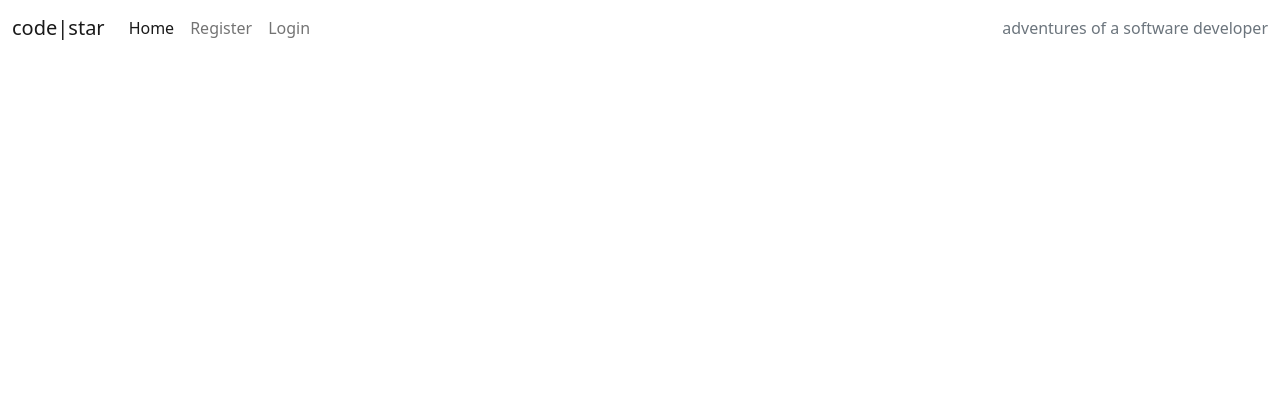
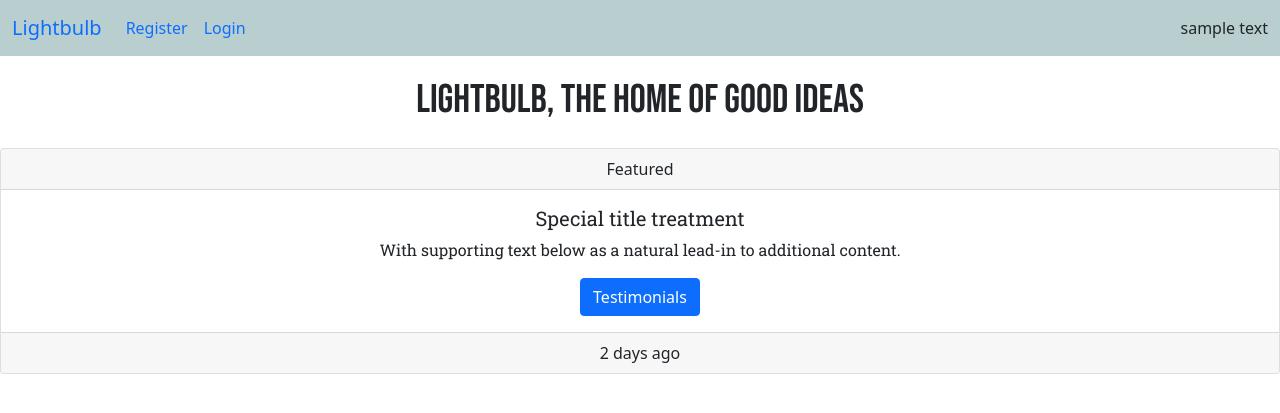
Before and after one commit to john33mcd/lightbulb, a Django app: page / in a window 1280 px wide. Shown: the top 413 px of the page. Run offline with Django 3.2, Linux system fonts and the light colour scheme; data that the repository does not hold is empty.

Commit message:
worked on styling

```diff
--- a/blog/forms.py
+++ b/blog/forms.py
@@ -1,5 +1,6 @@
 from .models import Comment
 from django import forms
+
 
 class CommentForm(forms.ModelForm):
     class Meta:
--- a/static/style.css
+++ b/static/style.css
@@ -1,142 +1,34 @@
-body {
-    background-color: #F9FAFC;
+/* font-family: 'Bebas Neue', cursive;
+font-family: 'Roboto Slab', serif; */
+
+h1{
+    font-family: 'Bebas Neue', cursive;
 }
 
-.brand {
-    font-family: Lato, sans-serif;
-    font-size: 1.4rem;
-    font-weight: 700;
-    color: #4A4A4F;
+h2,
+h3,
+h4,
+h5,
+h6 a, p{
+    font-family:'Roboto Slab', serif;
 }
 
-.red-o {
-    color: #E84610;
+#navHeader{
+    background-color: #b9cfcf;
 }
 
-.thin {
-    font-weight: 300;
+.navbar-toggler{
+    color: black;
+    font-size: xx-large;
 }
 
-.light-bg {
-    background-color: #fff;
+.title-bar{
+    display: flex;
+    justify-content: center;
+    margin-top: 20px;
+
 }
 
-.dark-bg {
-    background-color: #445261;
+a:hover{
+    color: black;
 }
-
-.main-bg {
-    background-color: #F9FAFC;
-}
-
-.card {
-    border: none;
-    background-color: transparent;
-}
-
-.image-container {
-    position: relative;
-}
-
-.image-flash {
-    position: absolute;
-    bottom: 5%;
-    min-width: 30%;
-    left: -2px;
-    background-color: #23BBBB;
-}
-
-.author {
-    color: white;
-    margin: 4px;
-    text-transform: uppercase;
-}
-
-.masthead {
-    margin-top: 10px;
-    overflow: hidden;
-    position: relative;
-    display: inline-block;
-    height: 33vh;
-    width: 100%;
-}
-
-.masthead-text {
-    background-color: #445261;
-    color: white;
-    position: relative;
-}
-
-.masthead-image {
-    position: relative;
-    overflow: hidden;
-}
-
-.masthead-image:after {
-    content: "";
-    position: absolute;
-    top: 0;
-    right: 90%;
-    height: 100%;
-    width: 150%;
-    background: #445261;
-    -webkit-transform: skew(15deg);
-    -moz-transform: skew(15deg);
-    transform: skew(15deg);
-    z-index: 100;
-}
-
-.post-link {
-    text-decoration: none;
-    color: #445261;
-}
-
-.post-link:hover,
-.page-link {
-    color: #E84610;
-}
-
-.post-title {
-    margin-top: 20%;
-    margin-left: 5%;
-}
-
-.post-subtitle {
-    margin-left: 5%;
-    color: lightgray;
-}
-
-.btn-signup {
-    background-color: #23BBBB;
-    color: #fff;
-}
-
-.btn-signup:hover,
-.btn-signup:active {
-    background-color: #fff;
-    color: #23BBBB;
-}
-
-.link {
-    color: #23BBBB;
-    text-decoration: none;
-}
-
-.link:hover,
-.link:active {
-    color: #445261;
-    text-decoration: underline;
-}
-
-.btn-like {
-    color: #E84610;
-    border: none;
-    background: transparent;
-}
-
-.btn-like:hover,
-.btn-like:active {
-    color: #E84610;
-    background: transparent;
-    border: none;
-}
--- a/templates/account/login.html
+++ b/templates/account/login.html
@@ -12,7 +12,7 @@
     <div class="col-md-8 mt-3 offset-md-2">
       <h3>{% trans "Sign In" %}</h3>
 
-      <p>{% blocktrans %}Welcome back to the code|star blog. To leave a comment or like a post, please log in. If you
+      <p>{% blocktrans %}Welcome back to Lightbulb. To leave a comment or like a post, please log in. If you
         have not created an account yet, then <a class="link" href="{{ signup_url }}">sign up</a>
         first.{% endblocktrans %}</p>
     </div>
--- a/templates/base.html
+++ b/templates/base.html
@@ -10,36 +10,34 @@
     <link href="https://fonts.googleapis.com/css2?family=Roboto:wght@300&display=swap" rel="stylesheet">
     <link href="https://fonts.googleapis.com/css2?family=Lato:wght@300;700&display=swap" rel="stylesheet">
     <link rel="stylesheet" href="https://cdnjs.cloudflare.com/ajax/libs/font-awesome/5.15.3/css/all.min.css">
-    <meta name="viewport" content="width=device-width, initial-scale=1" />
+    <link rel="preconnect" href="https://fonts.googleapis.com">
+<link rel="preconnect" href="https://fonts.gstatic.com" crossorigin>
+<link rel="preconnect" href="https://fonts.googleapis.com">
+<link rel="preconnect" href="https://fonts.gstatic.com" crossorigin>
+<link href="https://fonts.googleapis.com/css2?family=Bebas+Neue&family=Roboto+Slab&display=swap" rel="stylesheet">    <meta name="viewport" content="width=device-width, initial-scale=1" />
     <link href="https://cdn.jsdelivr.net/npm/bootstrap@5.0.1/dist/css/bootstrap.min.css" rel="stylesheet"
         integrity="sha384-+0n0xVW2eSR5OomGNYDnhzAbDsOXxcvSN1TPprVMTNDbiYZCxYbOOl7+AMvyTG2x" crossorigin="anonymous">
     <script src="https://cdn.jsdelivr.net/npm/bootstrap@5.0.1/dist/js/bootstrap.bundle.min.js"
         integrity="sha384-gtEjrD/SeCtmISkJkNUaaKMoLD0//ElJ19smozuHV6z3Iehds+3Ulb9Bn9Plx0x4" crossorigin="anonymous">
     </script>
-    <link rel="stylesheet" href="{% static 'css/style.css' %}">
+    <link rel="stylesheet" href="{% static 'style.css' %}">
 
 </head>
 
+
 <body class="d-flex flex-column h-100 main-bg">
-
-    <!-- Navigation -->
-
-    <nav class="navbar navbar-expand-lg navbar-light bg-white">
+<div id="navHeader">
+    <nav class="navbar navbar-expand-lg bg-body-tertiary">
         <div class="container-fluid">
-            <a class="navbar-brand" href="{% url 'home' %}"><span class="brand">c<span class="red-o">o</span>de<span
-                        class="thin">|star</span></span></span></a>
-            <button class="navbar-toggler" type="button" data-bs-toggle="collapse" data-bs-target="#navbarText"
-                aria-controls="navbarText" aria-expanded="false" aria-label="Toggle navigation">
-                <span class="navbar-toggler-icon"></span>
+          <a class="navbar-brand" href="{% url 'home' %}">Lightbulb</a>
+          <button class="navbar-toggler" type="button" data-bs-toggle="collapse" data-bs-target="#navbarText" aria-controls="navbarText" aria-expanded="false" aria-label="Toggle navigation">
+            <span class="navbar-toggler-icon"><i class="far fa-lightbulb"></i></span>
           </button>
           <div class="collapse navbar-collapse" id="navbarText">
             <ul class="navbar-nav me-auto mb-2 mb-lg-0">
-                    <li class="nav-item">
-                        <a class="nav-link active" aria-current="page" href="{% url 'home' %}">Home</a>
-                    </li>
                 {% if user.is_authenticated %}
                 <li class="nav-item">
-                        <a class="nav-link" href="{% url 'account_logout' %}">Logout</a>
+                  <a class="nav-link active" aria-current="page" href="{% url 'account_logout' %}">Logout</a>
                 </li>
                 {% else %}
                 <li class="nav-item">
@@ -50,12 +48,19 @@
                 </li>
                 {% endif %}
             </ul>
-                <span class="navbar-text text-muted">
-                    adventures of a software developer
+            <span class="navbar-text">
+              sample text
             </span>
           </div>
         </div>
       </nav>
+    </div>
+    <div class="title-bar">
+        <h1> Lightbulb, The home of good ideas </h1>
+    </div>
+
+
+
 
     <main class="flex-shrink-0 main-bg">
         {% block content %}
@@ -64,13 +69,22 @@
     </main>
 
     <!-- Footer -->
-    <footer class="footer mt-auto py-3 dark-bg">
-        <p class="m-0 text-center text-white">Made by Code Instituters</p>
-        <p class="m-0 text-center text-white">Follow us: <i class="fab fa-facebook-square ms-3"></i>
-            <i class="fab fa-twitter-square ms-3"></i>
-            <i class="fab fa-instagram-square ms-3"></i>
-            <i class="fab fa-youtube-square ms-3"></i></p>
+    <footer>
+        <div class="card text-center">
+            <div class="card-header">
+              Featured
+            </div>
+            <div class="card-body">
+              <h5 class="card-title">Special title treatment</h5>
+              <p class="card-text">With supporting text below as a natural lead-in to additional content.</p>
+              <a href="#" class="btn btn-primary">Testimonials</a>
+            </div>
+            <div class="card-footer text-body-secondary">
+              2 days ago
+            </div>
+          </div>
     </footer>
+
 </body>
 
 </html>
--- a/templates/index.html
+++ b/templates/index.html
@@ -9,15 +9,15 @@
         <div class="col-12 mt-3 left">
             <div class="row">
                 {% for post in post_list %}
-                <div class="col-md-4">
-                    <div class="card mb-4">
+                <div class="col-md-12">
+                    <div class="card mb-6">
                         <div class="card-body">
                             <div class="image-container">
                                 {% if "placeholder" in post.featured_image.url %}
                                 <img class="card-img-top"
                                     src="https://codeinstitute.s3.amazonaws.com/fullstack/blog/default.jpg">
                                 {% else %}
-                                <img class="card-img-top" src=" {{ post.featured_image.url }}">
+                                <img  src=" {{ post.featured_image.url }}">
                                 {% endif %}
                                 <div class="image-flash">
                                     <p class="author">Author: {{ post.author }}</p>
```
Lines whose indentation alone changed are shown as unchanged.
